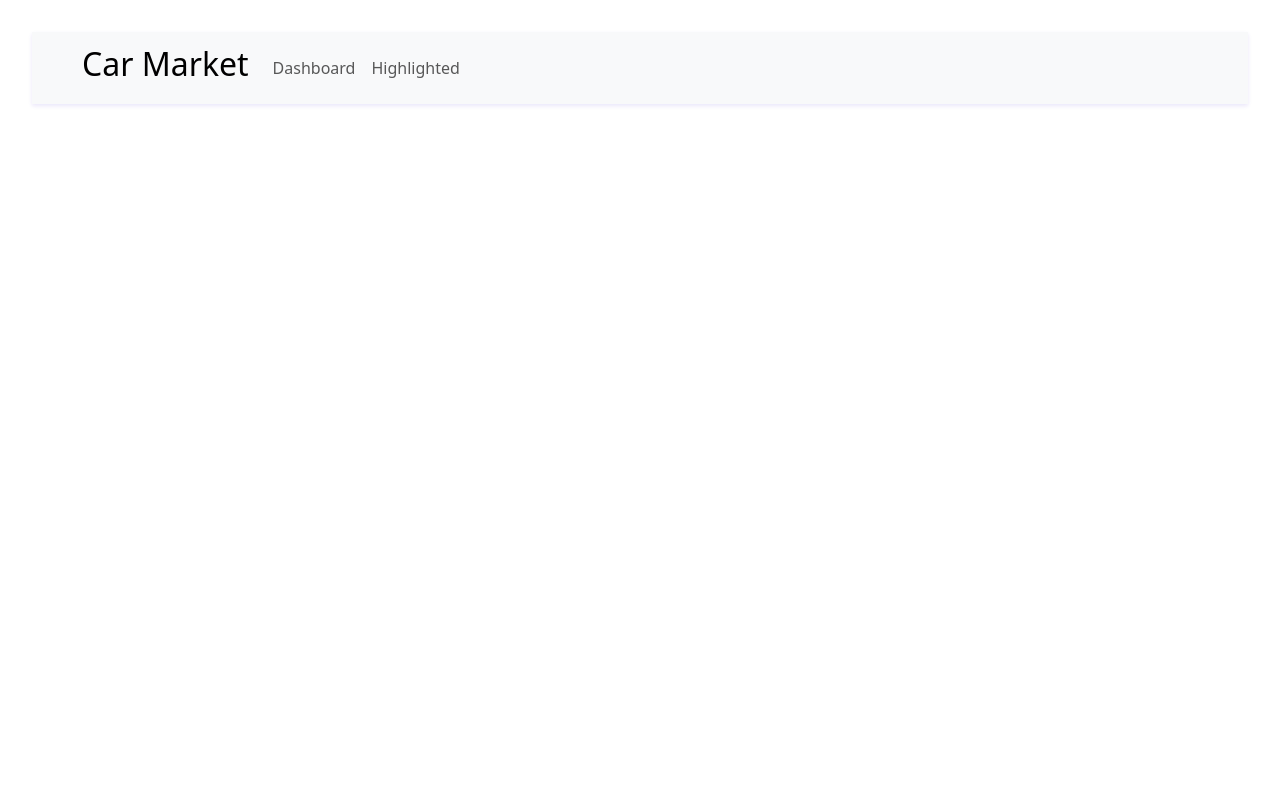
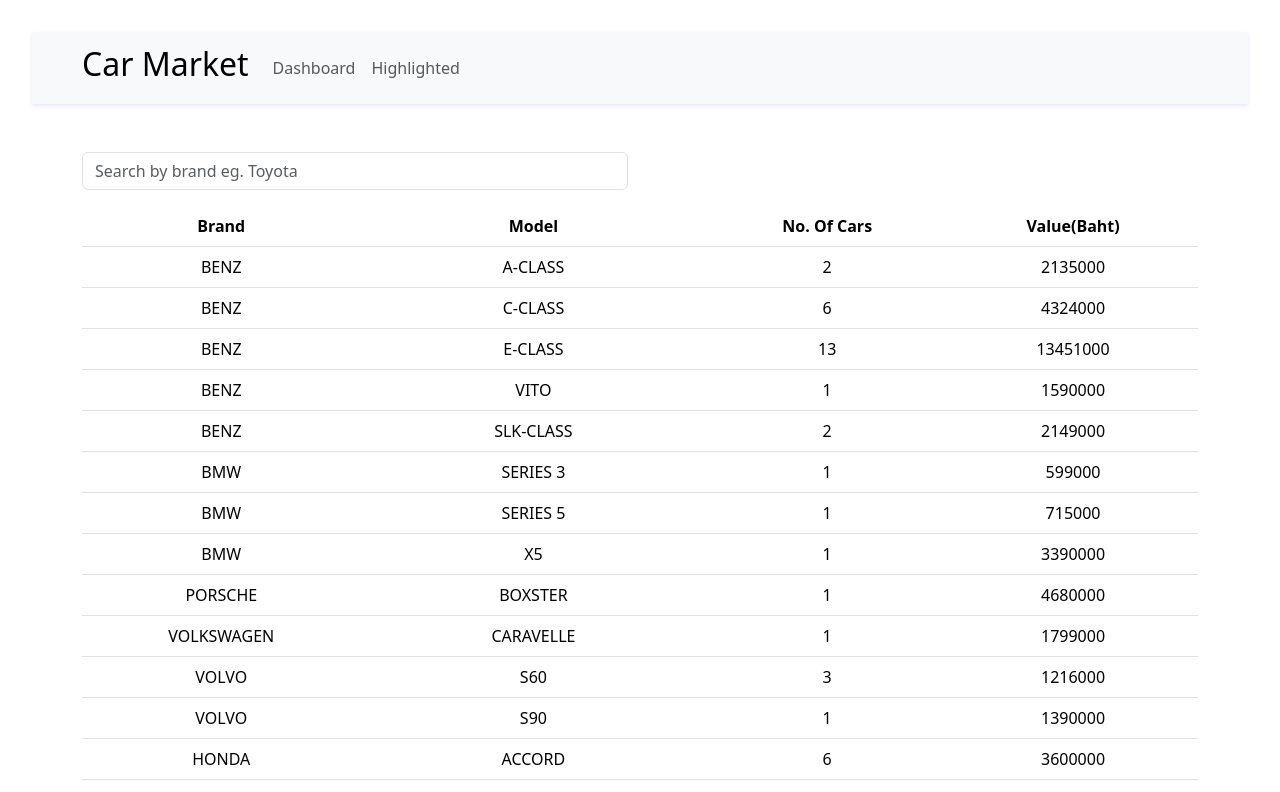
Before and after one commit to YelLin21/Car-Market-Analytics, a React (Vite) app: page / in a window 1280 px wide. Shown: the top 792 px of the page. Built offline with nearby package versions, Linux system fonts and the light colour scheme.

Commit message:
Fix routing for deployment - use basename and relative paths

```diff
--- a/src/App.jsx
+++ b/src/App.jsx
@@ -12,7 +12,7 @@ const App = () => {
 
   return (
 
-    <Router>
+    <Router basename={import.meta.env.BASE_URL}>
       <Navbar
         style={{
           position: "sticky",
@@ -27,15 +27,15 @@ const App = () => {
           <Navbar.Toggle aria-controls="basic-navbar-nav" />
           <Navbar.Collapse id="basic-navbar-nav">
             <Nav className="me-auto">
-              <Nav.Link as={Link} to="/Car-Market-Analytics">Dashboard</Nav.Link>
-              <Nav.Link as={Link} to="/Car-Market-Analytics/highlight">Highlighted</Nav.Link>
+              <Nav.Link as={Link} to="/">Dashboard</Nav.Link>
+              <Nav.Link as={Link} to="/highlight">Highlighted</Nav.Link>
             </Nav>
           </Navbar.Collapse>
         </Container>
         </Navbar>
       <Routes>
-        <Route path="/Car-Market-Analytics" element={<DataTable data={Cars} brand={MMList} />} />
-        <Route path="/Car-Market-Analytics/highlight" element={<Car data={Cars} />} />
+        <Route path="/" element={<DataTable data={Cars} brand={MMList} />} />
+        <Route path="/highlight" element={<Car data={Cars} />} />
       </Routes>
 
     </Router>
```
